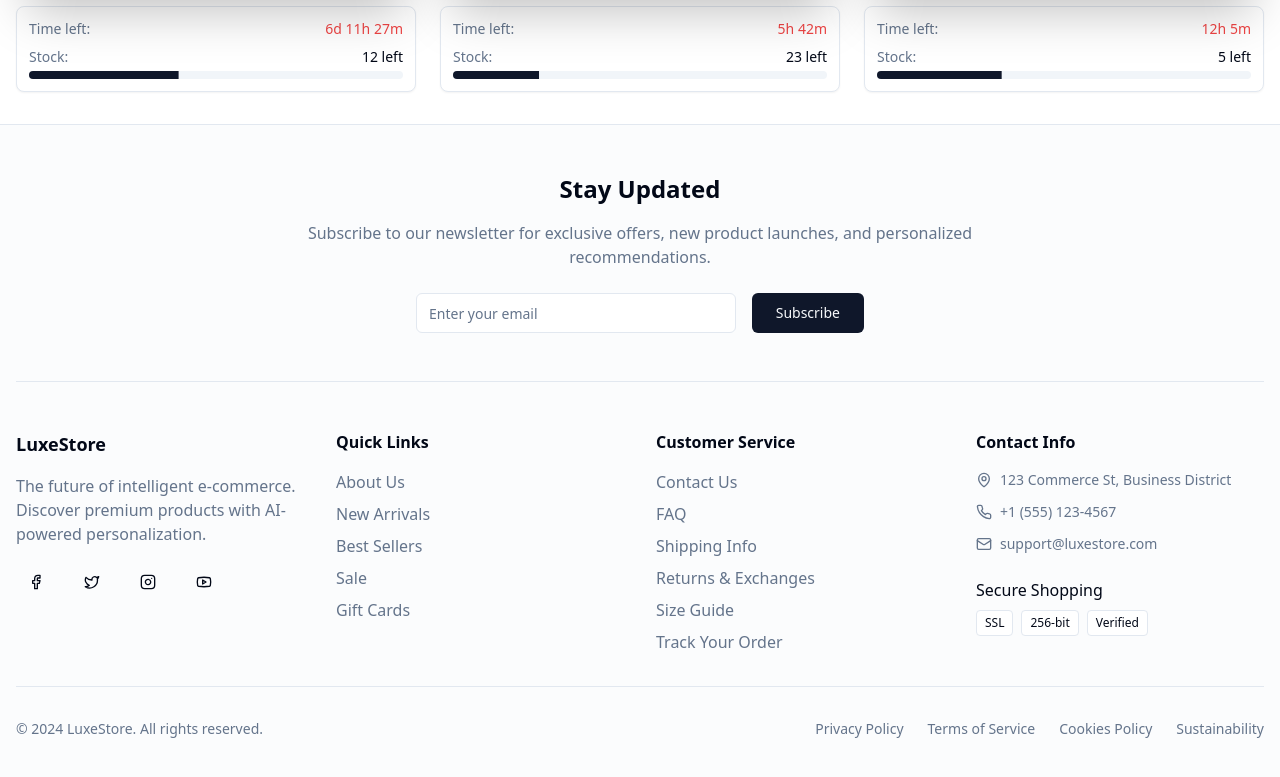
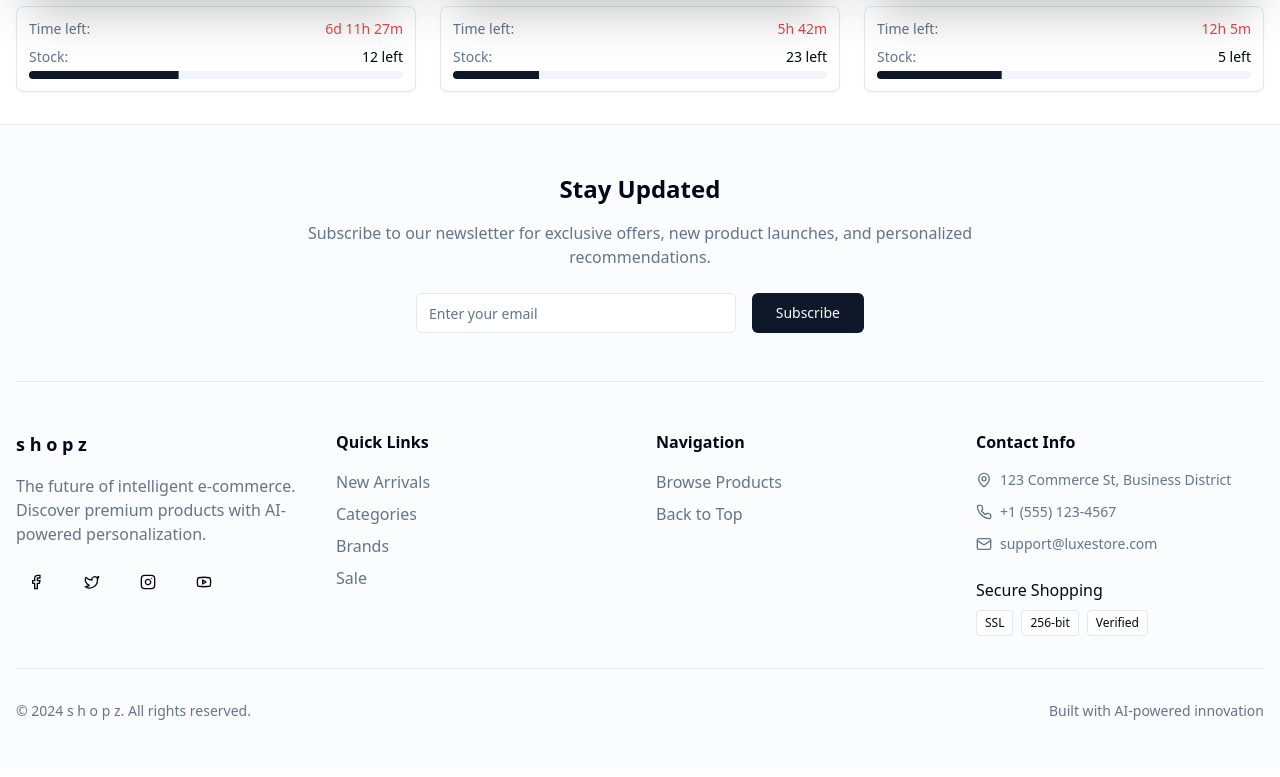
Before and after one commit to GHOSteD141/savvy-shop-interface, a React (Vite) app: page /sale in a window 1280 px wide. Shown: the part 1763-2540 px from the top of the page. Built offline with nearby package versions, Linux system fonts and the light colour scheme.

Commit message:
Link clickable words or remove them
The AI is asked to link clickable words or remove them if linking is not possible.

```diff
--- a/src/components/Footer.tsx
+++ b/src/components/Footer.tsx
@@ -30,21 +30,21 @@ const Footer = () => {
         <div className="grid grid-cols-1 md:grid-cols-2 lg:grid-cols-4 gap-8 mb-8">
           {/* Company Info */}
           <div>
-            <h4 className="font-bold text-lg mb-4">LuxeStore</h4>
+            <h4 className="font-bold text-lg mb-4">s h o p z</h4>
             <p className="text-muted-foreground mb-4">
               The future of intelligent e-commerce. Discover premium products with AI-powered personalization.
             </p>
             <div className="flex space-x-4">
-              <Button variant="ghost" size="icon">
+              <Button variant="ghost" size="icon" onClick={() => window.open('https://facebook.com', '_blank')}>
                 <Facebook className="h-4 w-4" />
               </Button>
-              <Button variant="ghost" size="icon">
+              <Button variant="ghost" size="icon" onClick={() => window.open('https://twitter.com', '_blank')}>
                 <Twitter className="h-4 w-4" />
               </Button>
-              <Button variant="ghost" size="icon">
+              <Button variant="ghost" size="icon" onClick={() => window.open('https://instagram.com', '_blank')}>
                 <Instagram className="h-4 w-4" />
               </Button>
-              <Button variant="ghost" size="icon">
+              <Button variant="ghost" size="icon" onClick={() => window.open('https://youtube.com', '_blank')}>
                 <Youtube className="h-4 w-4" />
               </Button>
             </div>
@@ -54,24 +54,19 @@ const Footer = () => {
           <div>
             <h4 className="font-bold mb-4">Quick Links</h4>
             <ul className="space-y-2 text-muted-foreground">
-              <li><a href="#" className="hover:text-foreground transition-colors">About Us</a></li>
               <li><Link to="/new-arrivals" className="hover:text-foreground transition-colors">New Arrivals</Link></li>
-              <li><a href="#" className="hover:text-foreground transition-colors">Best Sellers</a></li>
-              <li><a href="#" className="hover:text-foreground transition-colors">Sale</a></li>
-              <li><a href="#" className="hover:text-foreground transition-colors">Gift Cards</a></li>
+              <li><Link to="/categories" className="hover:text-foreground transition-colors">Categories</Link></li>
+              <li><Link to="/brands" className="hover:text-foreground transition-colors">Brands</Link></li>
+              <li><Link to="/sale" className="hover:text-foreground transition-colors">Sale</Link></li>
             </ul>
           </div>
 
           {/* Customer Service */}
           <div>
-            <h4 className="font-bold mb-4">Customer Service</h4>
+            <h4 className="font-bold mb-4">Navigation</h4>
             <ul className="space-y-2 text-muted-foreground">
-              <li><a href="#" className="hover:text-foreground transition-colors">Contact Us</a></li>
-              <li><a href="#" className="hover:text-foreground transition-colors">FAQ</a></li>
-              <li><a href="#" className="hover:text-foreground transition-colors">Shipping Info</a></li>
-              <li><a href="#" className="hover:text-foreground transition-colors">Returns & Exchanges</a></li>
-              <li><a href="#" className="hover:text-foreground transition-colors">Size Guide</a></li>
-              <li><a href="#" className="hover:text-foreground transition-colors">Track Your Order</a></li>
+              <li><span className="hover:text-foreground transition-colors cursor-pointer" onClick={() => document.getElementById('products')?.scrollIntoView({ behavior: 'smooth' })}>Browse Products</span></li>
+              <li><span className="hover:text-foreground transition-colors cursor-pointer" onClick={() => window.scrollTo({ top: 0, behavior: 'smooth' })}>Back to Top</span></li>
             </ul>
           </div>
 
@@ -110,14 +105,11 @@ const Footer = () => {
         {/* Bottom Section */}
         <div className="flex flex-col md:flex-row justify-between items-center gap-4">
           <div className="text-sm text-muted-foreground">
-            © 2024 LuxeStore. All rights reserved.
+            © 2024 s h o p z. All rights reserved.
           </div>
 
           <div className="flex flex-wrap gap-6 text-sm text-muted-foreground">
-            <a href="#" className="hover:text-foreground transition-colors">Privacy Policy</a>
-            <a href="#" className="hover:text-foreground transition-colors">Terms of Service</a>
-            <a href="#" className="hover:text-foreground transition-colors">Cookies Policy</a>
-            <a href="#" className="hover:text-foreground transition-colors">Sustainability</a>
+            <span className="text-muted-foreground">Built with AI-powered innovation</span>
           </div>
         </div>
       </div>
```
